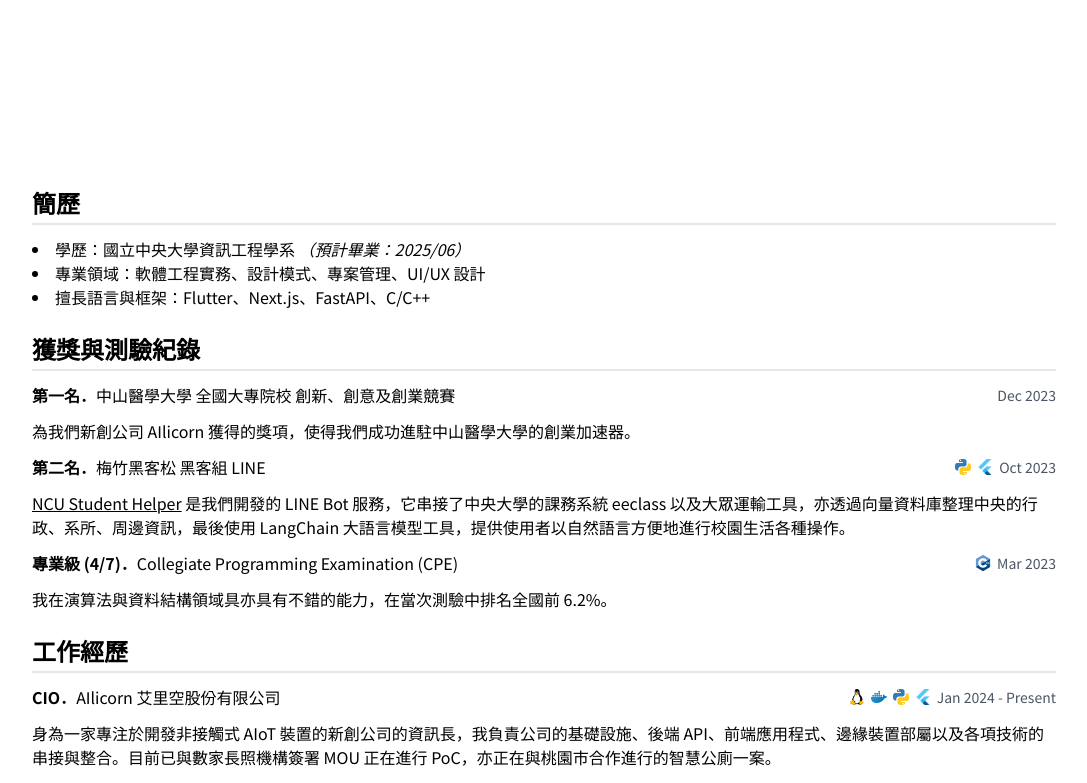
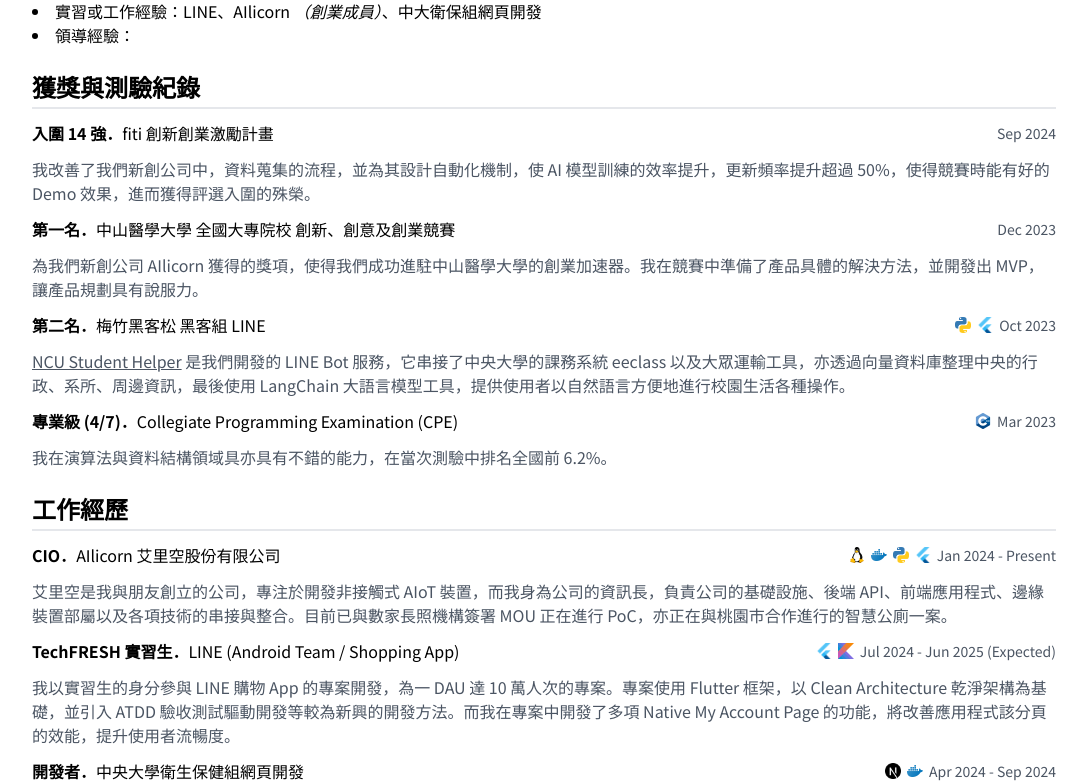
Before and after one commit to an920107/resume-next, a Next.js app: page / in a window 1280 px wide. Shown: the part 1849-2632 px from the top of the page, without its empty margins (96-1183 px from the left). Built offline with nearby package versions, Linux system fonts and the light colour scheme.

Commit message:
feat: update experience

```diff
--- a/src/app/globals.css
+++ b/src/app/globals.css
@@ -20,9 +20,10 @@
 }
 
 p {
-  @apply mb-3;
+  @apply mb-3 text-gray-600;
 }
 
 a {
-  @apply underline;
+  @apply underline hover:no-underline
+    hover:ring-1 hover:ring-gray-600 hover:rounded-md;
 }
--- a/src/app/page.tsx
+++ b/src/app/page.tsx
@@ -9,11 +9,6 @@
       <h2>A. 專題研究報告</h2>
 
       <h3>專題：會議軟體擴充功能之設計與實作</h3>
-      <h3>校務系統開發：衛生保健組網頁</h3>
-      <h3>黑客松競賽：NCU Helper</h3>
-      <h3>政府計畫：後備查詢系統</h3>
-      <h3>服務學習：CSTP 中央資訊教育平台</h3>
-      <h3>LINE 專案參與：LINE 購物 App</h3>
 
       <h2 className="mt-10">C. 研究計畫及自傳相關</h2>
 
@@ -23,6 +18,8 @@
           <li>學歷：國立中央大學資訊工程學系 <i>（預計畢業：2025/06）</i></li>
           <li>專業領域：軟體工程實務、設計模式、專案管理、UI/UX 設計</li>
           <li>擅長語言與框架：Flutter、Next.js、FastAPI、C/C++</li>
+          <li>實習或工作經驗：LINE、AIlicorn <i>（創業成員）</i>、中大衛保組網頁開發</li>
+          <li>領導經驗：</li>
         </ul>
       </section>
 
@@ -30,11 +27,26 @@
         <h3>獲獎與測驗紀錄</h3>
 
         <ExperienceParagraph
+          title="入圍 14 強"
+          subtitle="fiti 創新創業激勵計畫"
+          dateString="Sep 2024"
+        >
+          <p>
+            <>我改善了我們新創公司中，資料蒐集的流程，並為其設計自動化機制，使 AI 模型訓練的效率提升，更新頻率提升超過 50%，</>
+            <>使得競賽時能有好的 Demo 效果，進而獲得評選入圍的殊榮。</>
+
+          </p>
+        </ExperienceParagraph>
+
+        <ExperienceParagraph
           title="第一名"
           subtitle="中山醫學大學 全國大專院校 創新、創意及創業競賽"
           dateString="Dec 2023"
         >
-          <p>為我們新創公司 AIlicorn 獲得的獎項，使得我們成功進駐中山醫學大學的創業加速器。</p>
+          <p>
+            <>為我們新創公司 AIlicorn 獲得的獎項，使得我們成功進駐中山醫學大學的創業加速器。我在競賽中準備了產品具體的解決方法，</>
+            <>並開發出 MVP，讓產品規劃具有說服力。</>
+          </p>
         </ExperienceParagraph>
 
         <ExperienceParagraph
@@ -70,8 +82,8 @@
           icons={[Icons.linux, Icons.docker, Icons.python, Icons.flutter]}
         >
           <p>
-            <>身為一家專注於開發非接觸式 AIoT 裝置的新創公司的資訊長，我負責公司的基礎設施、後端 API、前端應用程式、</>
-            <>邊緣裝置部屬以及各項技術的串接與整合。目前已與數家長照機構簽署 MOU 正在進行 PoC，亦正在與桃園市合作進行</>
+            <>艾里空是我與朋友創立的公司，專注於開發非接觸式 AIoT 裝置，而我身為公司的資訊長，負責公司的基礎設施、後端 API、前端</>
+            <>應用程式、邊緣裝置部屬以及各項技術的串接與整合。目前已與數家長照機構簽署 MOU 正在進行 PoC，亦正在與桃園市合作進行</>
             <>的智慧公廁一案。</>
           </p>
         </ExperienceParagraph>
@@ -83,9 +95,9 @@
           icons={[Icons.flutter, Icons.kotlin]}
         >
           <p>
-            <>我是 Android Team 唯一錄取的 2024 夏季實習生，正參與 LINE 購物 App 的專案開發。專案以 Clean Architecture </>
-            <>乾淨架構為基礎，並引入 ATDD 驗收測試驅動開發等較為新興的開發方法。而我在專案中開發了多項 Native My Account Page </>
-            <>的功能，將改善應用程式該分頁的效能，提升使用者流暢度。</>
+            <>我以實習生的身分參與 LINE 購物 App 的專案開發，為一 DAU 達 10 萬人次的專案。專案使用 Flutter 框架，以 Clean </>
+            <>Architecture 乾淨架構為基礎，並引入 ATDD 驗收測試驅動開發等較為新興的開發方法。而我在專案中開發了多項 Native </>
+            <>My Account Page 的功能，將改善應用程式該分頁的效能，提升使用者流暢度。</>
           </p>
         </ExperienceParagraph>
 
@@ -111,7 +123,7 @@
           dateString="Oct 2023 - Jan 2024"
           icons={[Icons.flutter]}
         >
-          <p>兩人與國防部合作開發後備資源查詢 APP 的 MVP，我負責前端並使用 Flutter 進行開發。</p>
+          <p>兩人與國防部合作開發後備資源查詢 APP 的 MVP，我負責前端並使用 Flutter 進行開發，改善原本不流暢的作業流程。</p>
         </ExperienceParagraph>
       </section>
 
@@ -126,25 +138,35 @@
         >
           <p>
             <>我成立一個 6 人團隊，領導大家開發一個開放式線上課程平台。身為 PM 的角色，我設計了開發規範，並將其整理成文件；</>
-            <>在開會前將抽象的大功能，拆分成具體的實作票；在團隊成員遇到技術問題時，給予協助。</>
+            <>在開會前將抽象的大功能，拆分成具體的實作票；在團隊成員遇到技術問題時，給予協助。技術方面，我們使用 Flutter 開發前端，</>
+            <>串接 Firebase 作為 NoSQL 資料庫。</>
           </p>
         </ExperienceParagraph>
 
         <ExperienceParagraph
           title="課程負責人"
-          subtitle="112 學年度服務學習、資訊與社會服務"
-          dateString="Sep 2023 - Jan 2024"
+          subtitle="校必修 服務學習、系選修 資訊與社會服務"
+          dateString="Sep 2022 - Jan 2024"
         >
-          <p>Description</p>
+          <p>
+            <>課程培訓資工系同學，強調費曼學習、換位思考，辦理共計 14 場針對國小至高中的程式教育營隊、3 套線上課程影片，並經營網路</>
+            <>社群媒體以及策劃開放式課程平台。</>
+          </p>
         </ExperienceParagraph>
 
         <ExperienceParagraph
           title="組長"
           subtitle="2023 中央大學新生知訊網"
           dateString="Jan 2023 - Aug 2023"
-          icons={[Icons.flutter, Icons.vueJs]}
+          icons={[Icons.flutter, Icons.vueJs, Icons.python]}
         >
-          <p>Description</p>
+          <p>
+            <Link href="https://23.ncufresh.ncu.edu.tw">新生知訊網</Link>
+            <>以 Vue.js 為前端框架，彙整校園各個重要時程與資訊，提供給新生使其能快速適應校園生活。我在團隊中擔任影音組長，</>
+            <>透過撰寫 Python 自動化字幕工具，使團隊工作效率提升。另外我也兼任</>
+            <Link href="https://23.ncufresh.ncu.edu.tw/game">小遊戲</Link>
+            <>開發者，以 Flutter 的 Flame 引擎開發網頁小遊戲。</>
+          </p>
         </ExperienceParagraph>
 
         <ExperienceParagraph
@@ -153,14 +175,39 @@
           dateString="Feb 2023 - Jun 2023"
           icons={[Icons.unity, Icons.cs]}
         >
-          <p>Description</p>
+          <p>
+            <>我在創遊社擔任秘書長，負責社團內部的行政事務，並且協助社團的活動舉辦。就任期間，曾代表中央大學赴日參訪鹿兒島大學，</>
+            <>將過程的見聞以 Unity 開發成遊戲 3D 遊戲 </>
+            <Link href="https://github.com/an920107/kagoshima-monopoly">Kagoshima Monopoly</Link>
+            <>，成果被刊登於教學發展中心之</>
+            <Link href="https://drive.google.com/file/d/1PSGtWNQGOGbMDn-74UwDhuQbT3wNzfoT/view?usp=sharing">刊物</Link>
+            <>。</>
+          </p>
         </ExperienceParagraph>
+      </section>
+
+      <section>
+        <h3>其他專案</h3>
+
+        <ExperienceParagraph
+          title="獨立開發者"
+          subtitle="Minecraft Server Installer"
+          dateString="Apr 2020"
+          icons={[Icons.cs]}
+        >
+          <p>
+            <>我以 C# 撰寫遊戲 Minecraft 的伺服器安裝器，發佈至 </>
+            <Link href="https://www.youtube.com/watch?v=yNis5vcueQY">YouTube</Link>
+            <> 獲得了 34 萬次觀看，以及一千多則留言。</>
+          </p>
+        </ExperienceParagraph>
+
       </section>
 
       <section>
         <h3>自傳</h3>
         <p>
-          <b>對於軟體工程的嚮往</b>
+          <b className="text-black">對於軟體工程的嚮往</b>
         </p>
         <p>
           <>大一到大二這段時間中，我透過系上的課程學習到資工相關的基礎知識，並且參加了各項大小團隊，如新生知訊網、</>
@@ -175,7 +222,7 @@
           <>進行為期一年的實習，經歷到完整的 Scrum 流程，並對於單元測試、設計模式的實踐有了更深的了解。</>
         </p>
         <p>
-          <b>想法創新，付諸實踐</b>
+          <b className="text-black">想法創新，付諸實踐</b>
         </p>
         <p>
           <>經過這段時間的學習、各式各樣的專案，我希望能夠將自己所學的知識與經驗，付諸實踐，創造出更多有價值的產品。</>
@@ -183,7 +230,7 @@
           <>我們在過程中有多項獲獎紀錄，亦爭取到許多政府計劃，期望以產學合作的形式，將實驗室的研究成果實際落地。</>
         </p>
         <p>
-          <b>Keep Learning, Keep Progressing</b>
+          <b className="text-black">Keep Learning, Keep Progressing</b>
         </p>
         <p>
           <>在資工系四年，我以一句話總結自己最深刻的體會 &ldquo;Keep learning, keep progressing.&rdquo;</>
--- a/src/components/experience-paragraph.tsx
+++ b/src/components/experience-paragraph.tsx
@@ -20,7 +20,7 @@
   return (
     <>
       <p className="flex flex-row max-sm:flex-col justify-between">
-        <span><b>{title}．</b>{subtitle}</span>
+        <span className="text-black"><b>{title}．</b>{subtitle}</span>
         <span className="flex flex-row items-center gap-1.5">
           {
             icons.map((icon) => (
@@ -32,7 +32,7 @@
               />
             ))
           }
-          <span className="text-sm text-gray-600 text-nowrap">{dateString}</span>
+          <span className="text-sm text-nowrap">{dateString}</span>
         </span>
       </p>
       {children}
```
